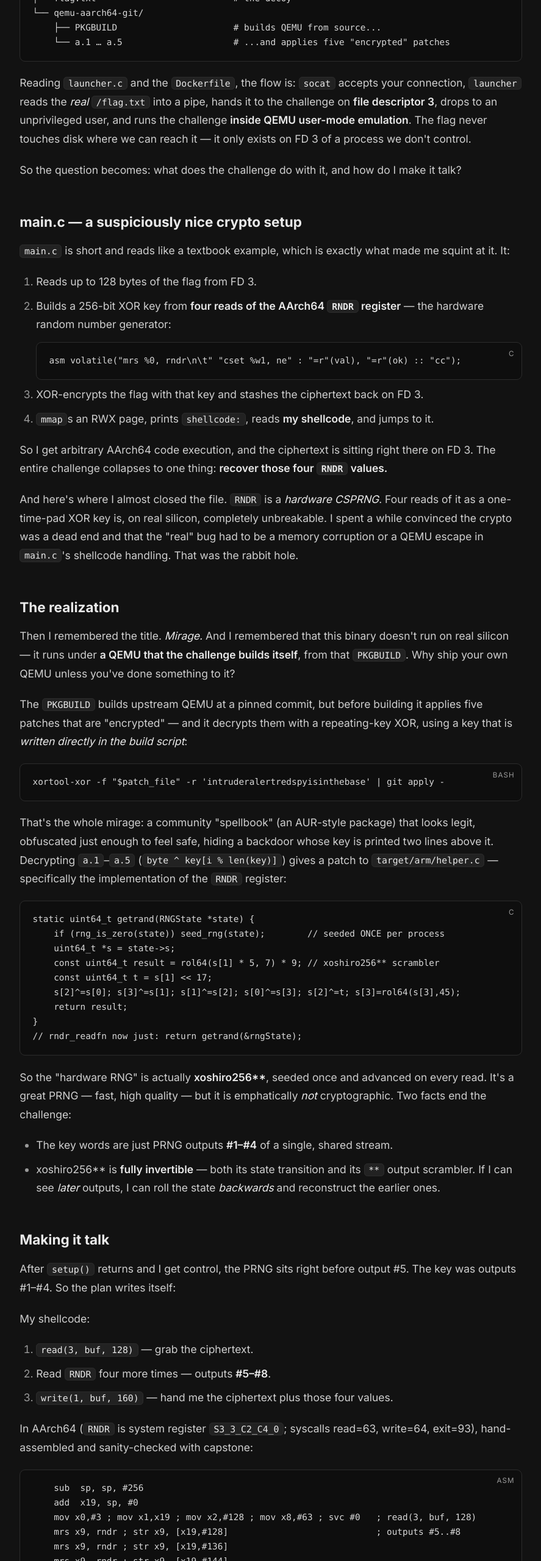
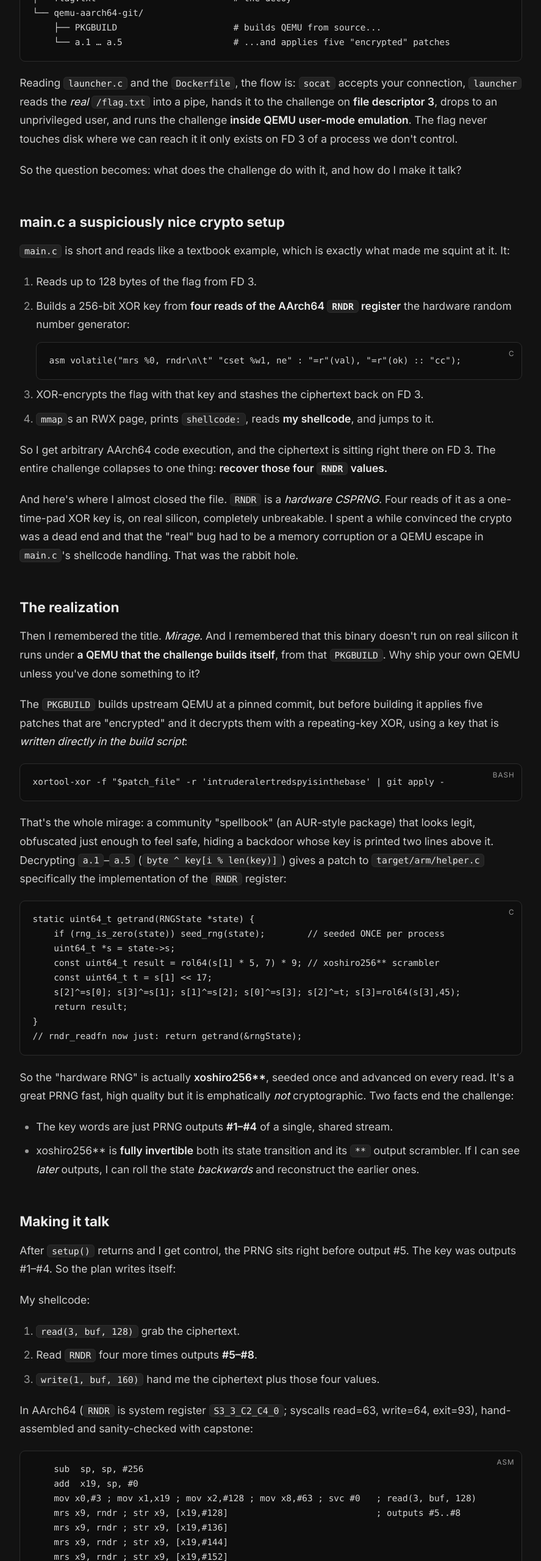
Before and after one commit to pluuto960/portfolio, a plain HTML site: page writeups/the-mirage/index.html in a window 1280 px wide. Shown: the part 1200-3760 px from the top of the page at 61% size, without its empty margins (196-1083 px from the left). Drawn offline with Linux system fonts and the light colour scheme.

Commit message:
Fix HTML formatting and improve text clarity

```diff
--- a/writeups/the-mirage/index.html
+++ b/writeups/the-mirage/index.html
@@ -52,19 +52,19 @@
 └── qemu-aarch64-git/
     ├── PKGBUILD                      # builds QEMU from source...
     └── a.1 … a.5                     # ...and applies five "encrypted" patches</code></pre></div>
-<p>Reading <code>launcher.c</code> and the <code>Dockerfile</code>, the flow is: <code>socat</code> accepts your connection, <code>launcher</code> reads the <em>real</em> <code>/flag.txt</code> into a pipe, hands it to the challenge on <strong>file descriptor 3</strong>, drops to an unprivileged user, and runs the challenge <strong>inside QEMU user-mode emulation</strong>. The flag never touches disk where we can reach it — it only exists on FD 3 of a process we don't control.</p>
+<p>Reading <code>launcher.c</code> and the <code>Dockerfile</code>, the flow is: <code>socat</code> accepts your connection, <code>launcher</code> reads the <em>real</em> <code>/flag.txt</code> into a pipe, hands it to the challenge on <strong>file descriptor 3</strong>, drops to an unprivileged user, and runs the challenge <strong>inside QEMU user-mode emulation</strong>. The flag never touches disk where we can reach it  it only exists on FD 3 of a process we don't control.</p>
 <p>So the question becomes: what does the challenge do with it, and how do I make it talk?</p>
-<h3>main.c — a suspiciously nice crypto setup</h3>
+<h3>main.c  a suspiciously nice crypto setup</h3>
 <p><code>main.c</code> is short and reads like a textbook example, which is exactly what made me squint at it. It:</p>
-<ol><li>Reads up to 128 bytes of the flag from FD 3.</li><li>Builds a 256-bit XOR key from <strong>four reads of the AArch64 <code>RNDR</code> register</strong> — the hardware random number generator:
+<ol><li>Reads up to 128 bytes of the flag from FD 3.</li><li>Builds a 256-bit XOR key from <strong>four reads of the AArch64 <code>RNDR</code> register</strong>  the hardware random number generator:
 <div class="code-block"><span class="code-lang">c</span><pre><code>asm volatile("mrs %0, rndr\n\t" "cset %w1, ne" : "=r"(val), "=r"(ok) :: "cc");</code></pre></div></li><li>XOR-encrypts the flag with that key and stashes the ciphertext back on FD 3.</li><li><code>mmap</code>s an RWX page, prints <code>shellcode:</code>, reads <strong>my shellcode</strong>, and jumps to it.</li></ol>
 <p>So I get arbitrary AArch64 code execution, and the ciphertext is sitting right there on FD 3. The entire challenge collapses to one thing: <strong>recover those four <code>RNDR</code> values.</strong></p>
 <p>And here's where I almost closed the file. <code>RNDR</code> is a <em>hardware CSPRNG</em>. Four reads of it as a one-time-pad XOR key is, on real silicon, completely unbreakable. I spent a while convinced the crypto was a dead end and that the "real" bug had to be a memory corruption or a QEMU escape in <code>main.c</code>'s shellcode handling. That was the rabbit hole.</p>
 <h3>The realization</h3>
-<p>Then I remembered the title. <em>Mirage.</em> And I remembered that this binary doesn't run on real silicon — it runs under <strong>a QEMU that the challenge builds itself</strong>, from that <code>PKGBUILD</code>. Why ship your own QEMU unless you've done something to it?</p>
-<p>The <code>PKGBUILD</code> builds upstream QEMU at a pinned commit, but before building it applies five patches that are "encrypted" — and it decrypts them with a repeating-key XOR, using a key that is <em>written directly in the build script</em>:</p>
+<p>Then I remembered the title. <em>Mirage.</em> And I remembered that this binary doesn't run on real silicon  it runs under <strong>a QEMU that the challenge builds itself</strong>, from that <code>PKGBUILD</code>. Why ship your own QEMU unless you've done something to it?</p>
+<p>The <code>PKGBUILD</code> builds upstream QEMU at a pinned commit, but before building it applies five patches that are "encrypted"  and it decrypts them with a repeating-key XOR, using a key that is <em>written directly in the build script</em>:</p>
 <div class="code-block"><span class="code-lang">bash</span><pre><code>xortool-xor -f "$patch_file" -r 'intruderalertredspyisinthebase' | git apply -</code></pre></div>
-<p>That's the whole mirage: a community "spellbook" (an AUR-style package) that looks legit, obfuscated just enough to feel safe, hiding a backdoor whose key is printed two lines above it. Decrypting <code>a.1</code>–<code>a.5</code> (<code>byte ^ key[i % len(key)]</code>) gives a patch to <code>target/arm/helper.c</code> — specifically the implementation of the <code>RNDR</code> register:</p>
+<p>That's the whole mirage: a community "spellbook" (an AUR-style package) that looks legit, obfuscated just enough to feel safe, hiding a backdoor whose key is printed two lines above it. Decrypting <code>a.1</code>–<code>a.5</code> (<code>byte ^ key[i % len(key)]</code>) gives a patch to <code>target/arm/helper.c</code>  specifically the implementation of the <code>RNDR</code> register:</p>
 <div class="code-block"><span class="code-lang">c</span><pre><code>static uint64_t getrand(RNGState *state) {
     if (rng_is_zero(state)) seed_rng(state);        // seeded ONCE per process
     uint64_t *s = state-&gt;s;
@@ -74,12 +74,12 @@
     return result;
 }
 // rndr_readfn now just: return getrand(&amp;rngState);</code></pre></div>
-<p>So the "hardware RNG" is actually <strong>xoshiro256**</strong>, seeded once and advanced on every read. It's a great PRNG — fast, high quality — but it is emphatically <em>not</em> cryptographic. Two facts end the challenge:</p>
-<ul><li>The key words are just PRNG outputs <strong>#1–#4</strong> of a single, shared stream.</li><li>xoshiro256** is <strong>fully invertible</strong> — both its state transition and its <code>**</code> output scrambler. If I can see <em>later</em> outputs, I can roll the state <em>backwards</em> and reconstruct the earlier ones.</li></ul>
+<p>So the "hardware RNG" is actually <strong>xoshiro256**</strong>, seeded once and advanced on every read. It's a great PRNG  fast, high quality  but it is emphatically <em>not</em> cryptographic. Two facts end the challenge:</p>
+<ul><li>The key words are just PRNG outputs <strong>#1–#4</strong> of a single, shared stream.</li><li>xoshiro256** is <strong>fully invertible</strong>  both its state transition and its <code>**</code> output scrambler. If I can see <em>later</em> outputs, I can roll the state <em>backwards</em> and reconstruct the earlier ones.</li></ul>
 <h3>Making it talk</h3>
 <p>After <code>setup()</code> returns and I get control, the PRNG sits right before output #5. The key was outputs #1–#4. So the plan writes itself:</p>
 <p>My shellcode:</p>
-<ol><li><code>read(3, buf, 128)</code> — grab the ciphertext.</li><li>Read <code>RNDR</code> four more times — outputs <strong>#5–#8</strong>.</li><li><code>write(1, buf, 160)</code> — hand me the ciphertext plus those four values.</li></ol>
+<ol><li><code>read(3, buf, 128)</code>  grab the ciphertext.</li><li>Read <code>RNDR</code> four more times  outputs <strong>#5–#8</strong>.</li><li><code>write(1, buf, 160)</code>  hand me the ciphertext plus those four values.</li></ol>
 <p>In AArch64 (<code>RNDR</code> is system register <code>S3_3_C2_C4_0</code>; syscalls read=63, write=64, exit=93), hand-assembled and sanity-checked with capstone:</p>
 <div class="code-block"><span class="code-lang">asm</span><pre><code>    sub  sp, sp, #256
     add  x19, sp, #0
@@ -90,7 +90,7 @@
     mrs x9, rndr ; str x9, [x19,#152]
     mov x0,#1 ; mov x1,x19 ; mov x2,#160 ; mov x8,#64 ; svc #0   ; write(1, buf, 160)
     mov x0,#0 ; mov x8,#93 ; svc #0                              ; exit(0)</code></pre></div>
-<p>Now the offline math. One xoshiro output only leaks a scrambled <code>s[1]</code>, so one value isn't enough — but the <code>*5</code> and <code>*9</code> are invertible mod 2⁶⁴, so I can unscramble each output back to the <code>s[1]</code> it came from, and <strong>four consecutive outputs</strong> pin down the entire 256-bit state (I let z3 finish it off):</p>
+<p>Now the offline math. One xoshiro output only leaks a scrambled <code>s[1]</code>, so one value isn't enough  but the <code>*5</code> and <code>*9</code> are invertible mod 2⁶⁴, so I can unscramble each output back to the <code>s[1]</code> it came from, and <strong>four consecutive outputs</strong> pin down the entire 256-bit state (I let z3 finish it off):</p>
 <div class="code-block"><span class="code-lang">python</span><pre><code>inv9 = pow(9,-1,1&lt;&lt;64); inv5 = pow(5,-1,1&lt;&lt;64)
 def unscramble(out):                       # rol(s1*5,7)*9  -&gt;  s1
     return (rol((out*inv9) &amp; M, 64-7) * inv5) &amp; M</code></pre></div>
@@ -107,7 +107,7 @@ def unscramble(out):                       # rol(s1*5,7)*9  -&gt;  s1
     o3 = n3 ^ o1
     o2 = (n2b ^ o0 ^ ((o1&lt;&lt;17) &amp; M)) &amp; M
     return [o0, o1, o2, o3]</code></pre></div>
-<p>Put it together: recover the state before output #5, roll it back four steps to the state before output #1, regenerate outputs #1–#4, and that's the key. Lay the key out the same way <code>main.c</code> did — a <code>uint64_t key[4]</code> reused as little-endian bytes, indexed <code>i % 32</code> — and XOR:</p>
+<p>Put it together: recover the state before output #5, roll it back four steps to the state before output #1, regenerate outputs #1–#4, and that's the key. Lay the key out the same way <code>main.c</code> did  a <code>uint64_t key[4]</code> reused as little-endian bytes, indexed <code>i % 32</code>  and XOR:</p>
 <div class="code-block"><span class="code-lang">python</span><pre><code>B5  = solve_state_from_outputs(outputs_5_to_8)   # z3
 B1  = B5
 for _ in range(4): B1 = prev(B1)
@@ -116,11 +116,11 @@ kb  = b''.join(struct.pack('&lt;Q', k) for k in key)
 flag = bytes(ct[i] ^ kb[i % 32] for i in range(len(ct)))</code></pre></div>
 <h3>The flag</h3>
 <div class="code-block"><pre><code>MCTF26{cn_4pt_do3sn7_h4v3_5h1t_0n_m4rt1n5_ap7}</code></pre></div>
-<p>I ran it against two fresh connections — different seed, different ciphertext, different <code>RNDR</code> values each time — and both decrypted cleanly to the same string, so it's the method and not luck.</p>
+<p>I ran it against two fresh connections  different seed, different ciphertext, different <code>RNDR</code> values each time  and both decrypted cleanly to the same string, so it's the method and not luck.</p>
 <h3>Closing thoughts</h3>
 <p>The actual exploit is maybe thirty lines of shellcode and some modular arithmetic. The hard part was emotional: you have to be willing to distrust a <code>RNDR</code> instruction, which every instinct says is the one thing in the room you <em>can</em> trust. The organizers knew that, named the challenge after it.</p>
 <p>Two lessons worth keeping:</p>
-<ul><li><strong>Read what your "community spellbook" actually applies.</strong> A legit-looking <code>PKGBUILD</code> with lightly obfuscated patches is a perfect place to hide a backdoor — especially one whose key is sitting in the same file.</li><li><strong>xoshiro256** is not a CSPRNG.</strong> It's fast and statistically excellent, but it's invertible in both directions; a handful of observed outputs give you the whole stream, past and future.</li></ul>
+<ul><li><strong>Read what your "community spellbook" actually applies.</strong> A legit-looking <code>PKGBUILD</code> with lightly obfuscated patches is a perfect place to hide a backdoor  especially one whose key is sitting in the same file.</li><li><strong>xoshiro256** is not a CSPRNG.</strong> It's fast and statistically excellent, but it's invertible in both directions; a handful of observed outputs give you the whole stream, past and future.</li></ul>
     </div>
   </article>
 
```
